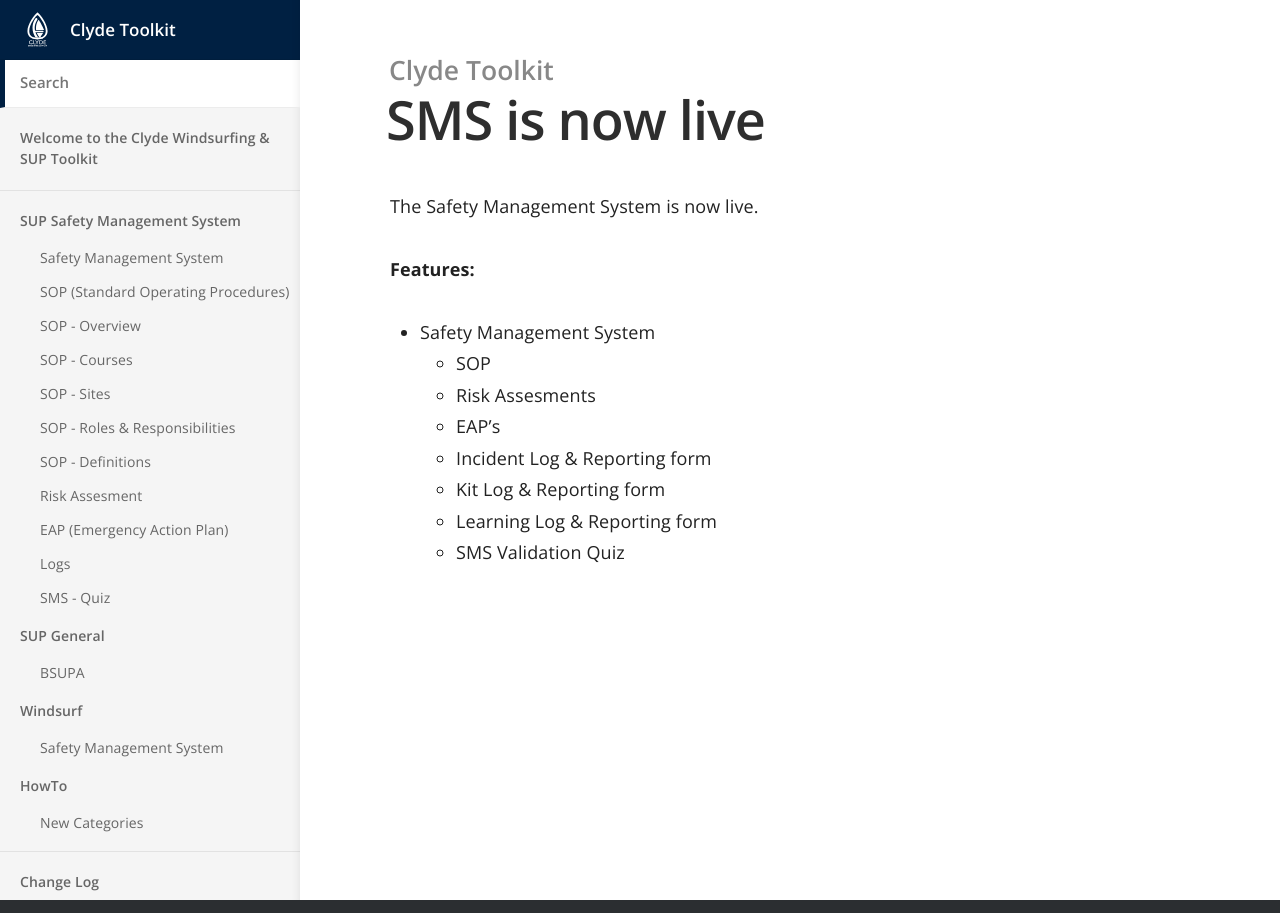
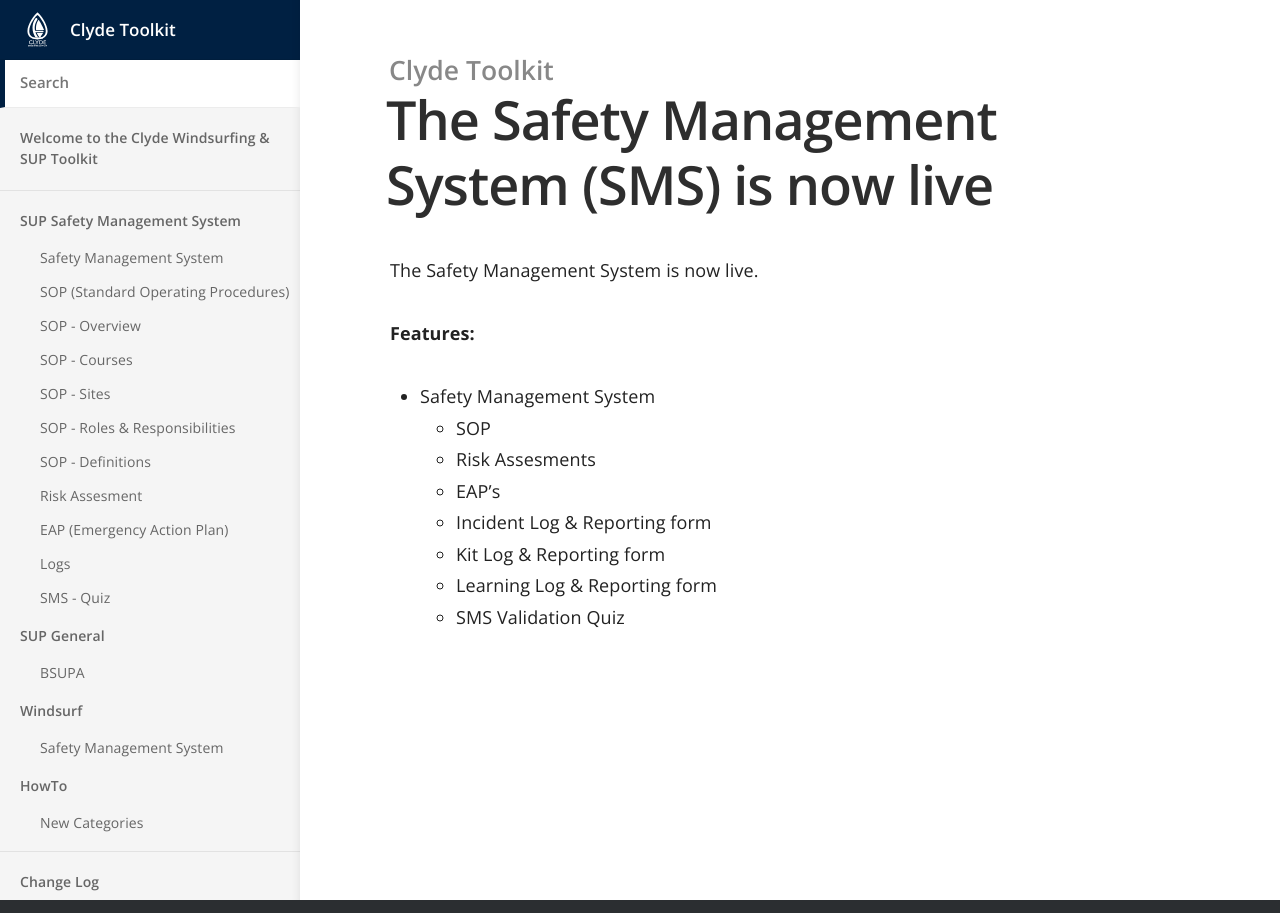
Before and after one commit to numbat70/clyde, a Jekyll site: the page built from _posts/2020-10-10-sms_live.md, in a window 1280 px wide. Built offline with Jekyll 4.4.1, drawn with Linux system fonts in a browser that asks for light colours.

Commit message:
Update 2020-10-10-sms_live.md
mk

```diff
--- a/_posts/2020-10-10-sms_live.md
+++ b/_posts/2020-10-10-sms_live.md
@@ -1,5 +1,5 @@
 ---
-title: SMS is now live
+title: The Safety Management System (SMS) is now live
 type: major
 ---
 
```
